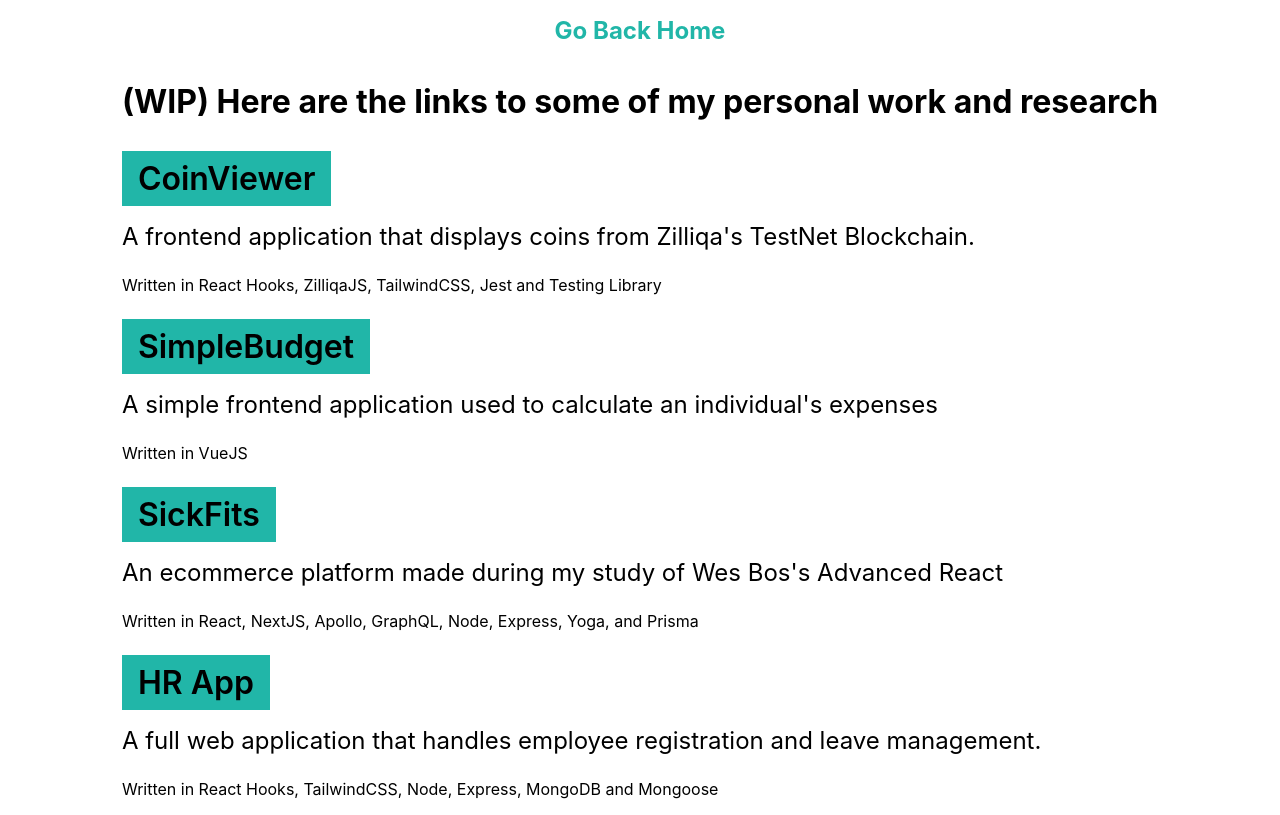
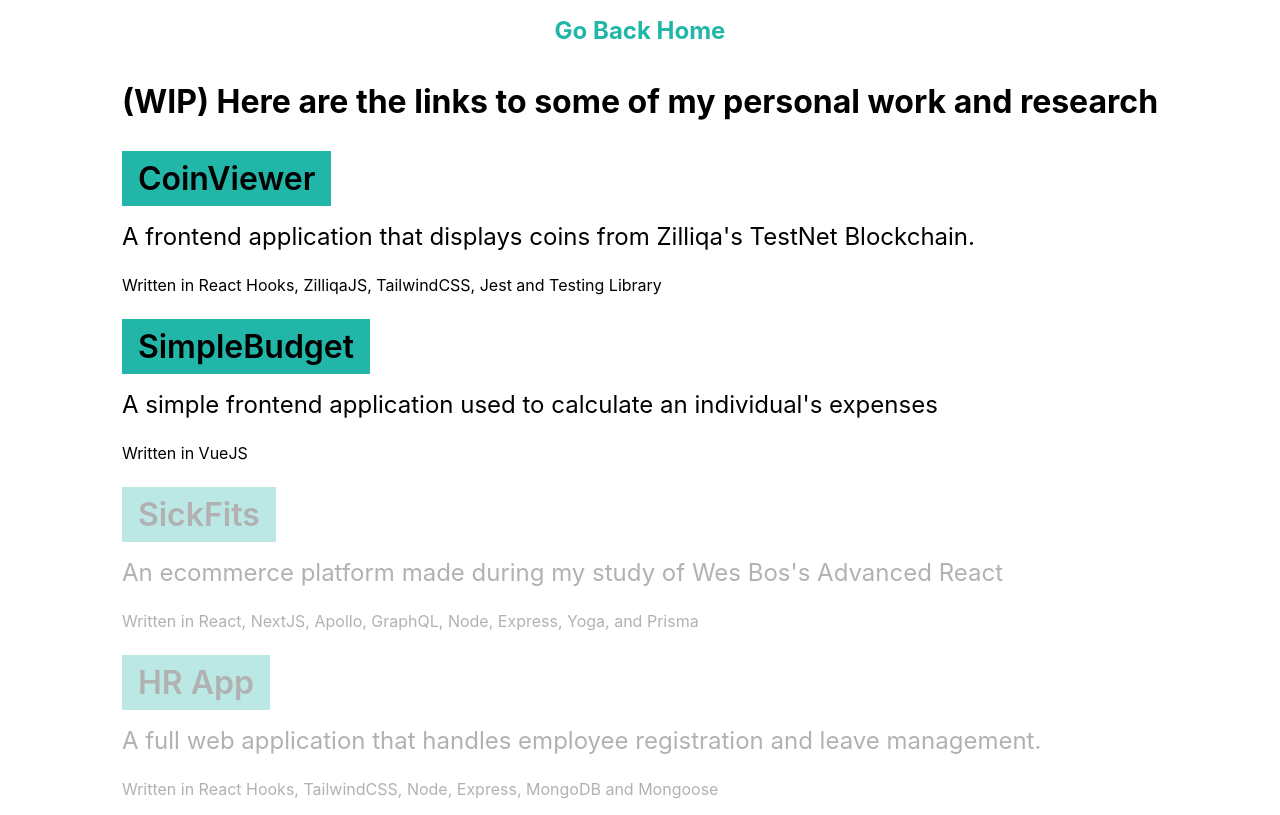
Before and after one commit to kraiyons/kraiyons-dev, a Next.js app: page /projects in a window 1280 px wide. Built offline with nearby package versions, Linux system fonts and the light colour scheme.

Commit message:
Disabled some of the projects that aren't deployed yet

```diff
--- a/pages/projects.tsx
+++ b/pages/projects.tsx
@@ -35,7 +35,9 @@ const Home: NextPage = () => {
           </p>
           Written in VueJS
         </div>
-        <div className={styles.project_link}>
+        <div
+          className={`${styles.project_link} ${styles.project_link_inactive}`}
+          title='Coming soon..'>
           <a href='#'>SickFits</a>
           <p>
             An ecommerce platform made during my study of Wes Bos&apos;s
@@ -44,7 +46,9 @@ const Home: NextPage = () => {
           Written in React, NextJS, Apollo, GraphQL, Node, Express, Yoga, and
           Prisma
         </div>
-        <div className={styles.project_link}>
+        <div
+          className={`${styles.project_link} ${styles.project_link_inactive}`}
+          title='Coming soon..'>
           <a href='#'>HR App</a>
           <p>
             A full web application that handles employee registration and leave
--- a/styles/Projects.module.css
+++ b/styles/Projects.module.css
@@ -11,6 +11,10 @@
 .project_link {
   padding: 1rem 0;
 }
+.project_link_inactive {
+  opacity: 0.3;
+  cursor: not-allowed;
+}
 .project_link a {
   font-size: 2rem;
   font-weight: 600;
```
